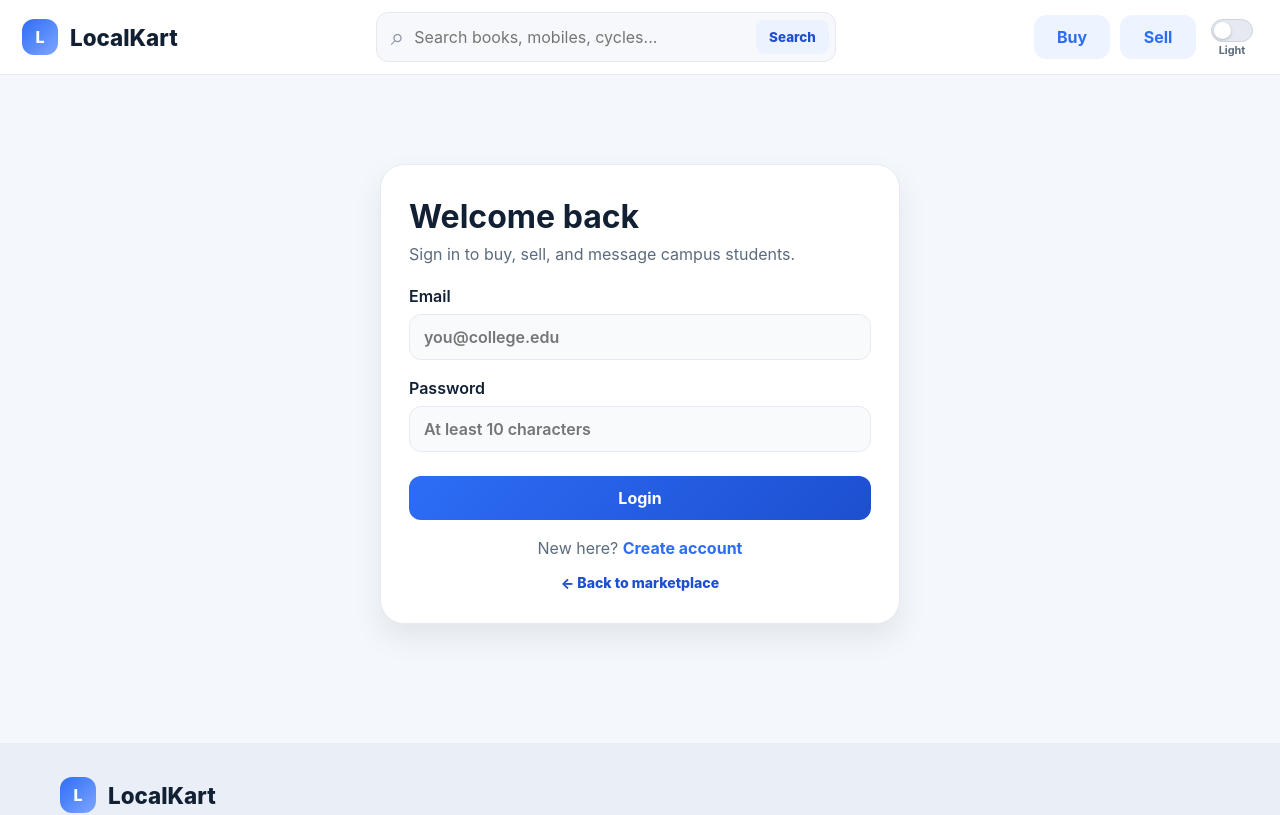
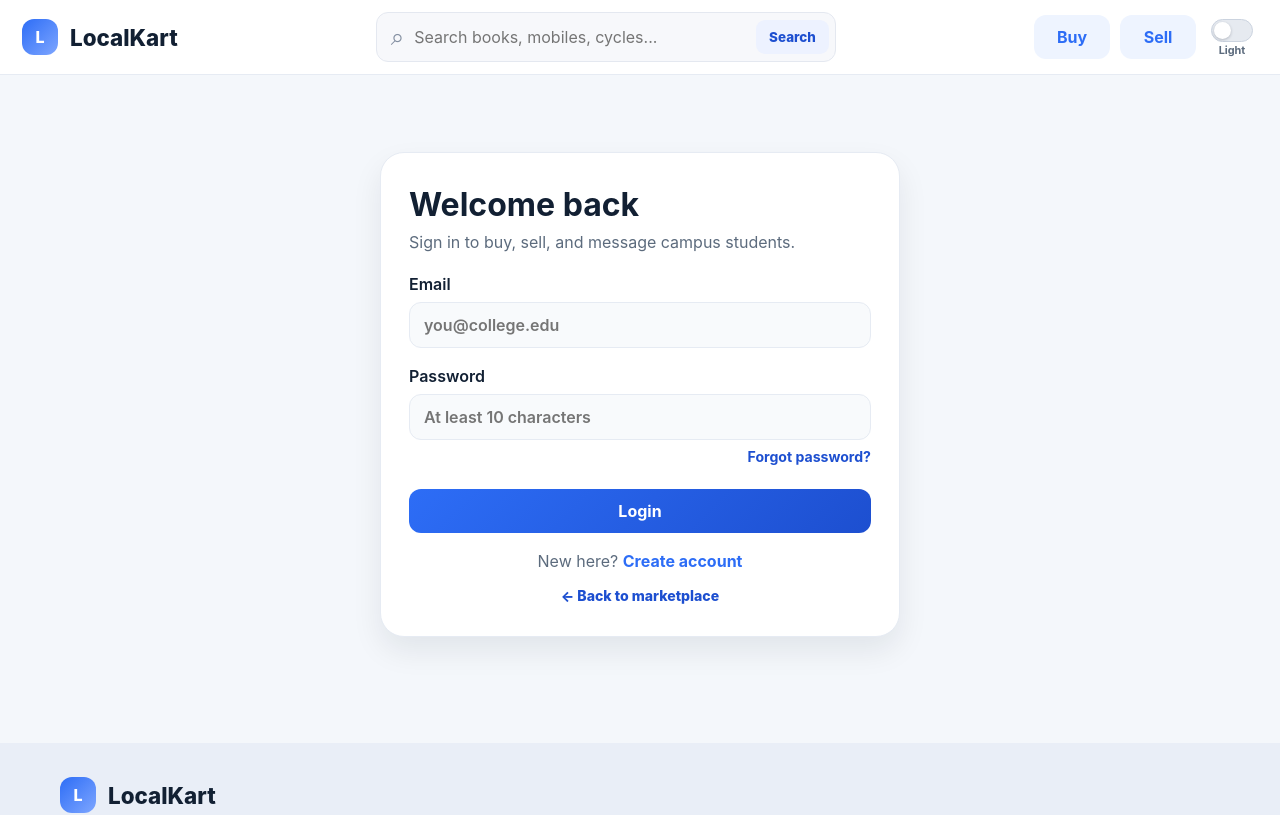
Before and after one commit to Aman-tech1011/LocalKart, a React (Vite) app in the folder frontend/: page /login in a window 1280 px wide. Shown: the top 815 px of the page. Built offline with nearby package versions, Linux system fonts and the light colour scheme; no server answers; the HTML template or start-up script is replaced by a standard one.

Commit message:
Link login page to password reset

```diff
--- a/frontend/src/pages/LoginPage.jsx
+++ b/frontend/src/pages/LoginPage.jsx
@@ -1,11 +1,12 @@
-import React, { useState } from 'react';
-import { Link, useNavigate, useSearchParams } from 'react-router-dom';
+import React, { useEffect, useState } from 'react';
+import { Link, useLocation, useNavigate, useSearchParams } from 'react-router-dom';
 import api from '../api/axios';
 import { useAuth } from '../context/AuthContext';
 
 export default function LoginPage() {
   const { login } = useAuth();
   const navigate = useNavigate();
+  const location = useLocation();
   const [searchParams] = useSearchParams();
   const [isRegister, setIsRegister] = useState(false);
   const [isOtpSent, setIsOtpSent] = useState(false);
@@ -18,6 +19,10 @@ export default function LoginPage() {
   });
   const [message, setMessage] = useState('');
   const [isSubmitting, setIsSubmitting] = useState(false);
+
+  useEffect(() => {
+    if (location.state?.message) setMessage(location.state.message);
+  }, [location.state]);
 
   const handleChange = (e) => {
     setFormData({ ...formData, [e.target.name]: e.target.value });
@@ -164,6 +169,12 @@ export default function LoginPage() {
             </label>
           )}
 
+          {!isRegister && (
+            <div className="forgot-password-link">
+              <Link to="/forgot-password">Forgot password?</Link>
+            </div>
+          )}
+
           {isRegister && isOtpSent && (
             <label>
               Verification code
```
